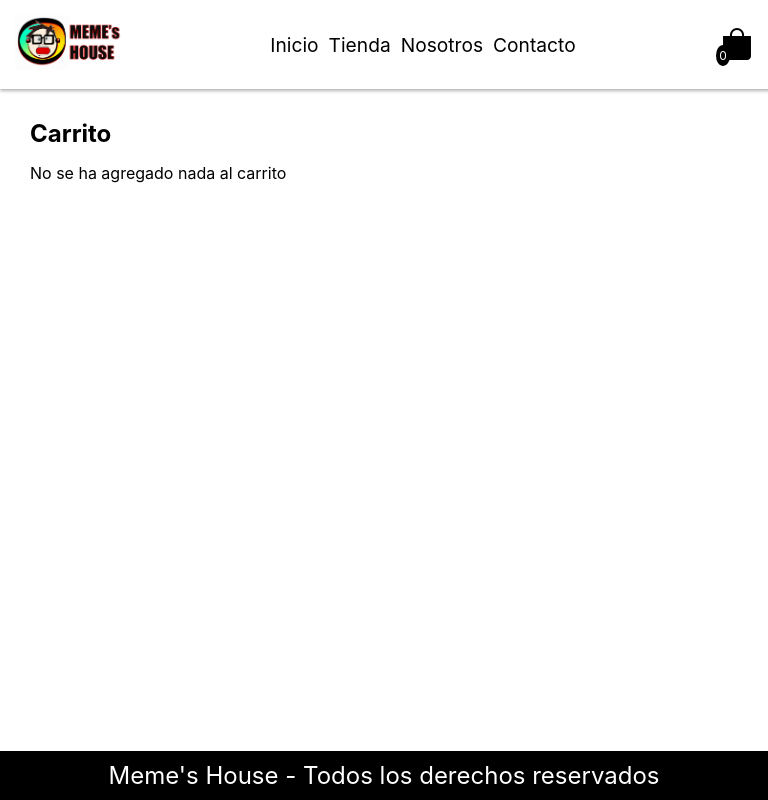
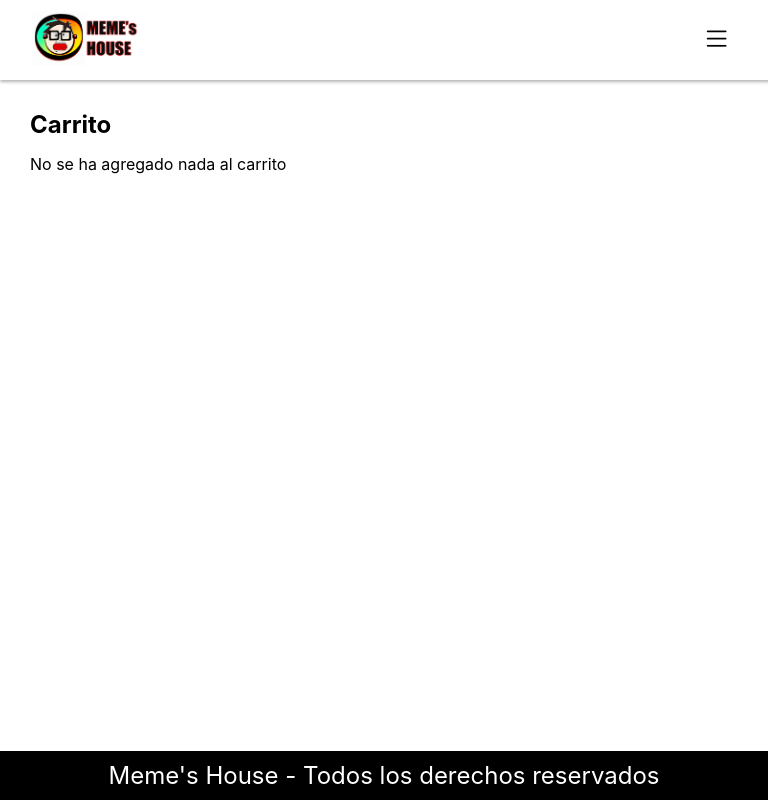
Before and after one commit to arangurendaniel/proyecto-nuevo-react, a React (Create React App) app: page /carrito in a window 768 px wide. Built offline with nearby package versions, Linux system fonts and the light colour scheme.

Commit message:
correctiones

```diff
--- a/src/App.js
+++ b/src/App.js
@@ -11,7 +11,14 @@ import { useState } from 'react';
 import { CartContext } from './Context/CartContext';
 import ShoppingCart from './Pages/ShoppingCart/ShoppingCart';
 
+
 function App() {
+
+  const [navMenu, setNav] = useState(false)
+
+  const toggleNavbar = () => {
+    setNav(!navMenu)
+};
 
   const [carrito, setCarrito] = useState([]);
 
@@ -32,7 +39,7 @@ function App() {
 
   return (
     <div className="App">
-      <CartContext.Provider value={ {carrito, setCarrito, contadorDeProductos, contador, vaciarCarrito, precioTotal}}>
+      <CartContext.Provider value={ {carrito, setCarrito, contadorDeProductos, contador, vaciarCarrito, precioTotal, navMenu, toggleNavbar}}>
         <BrowserRouter>
         <Navbar />
           <Routes>
@@ -48,7 +55,8 @@ function App() {
         </BrowserRouter>
       </CartContext.Provider>
     </div>
-  );
+
+  )
 }
 
 export default App;
--- a/src/Pages/ItemDetail/ItemDetail.css
+++ b/src/Pages/ItemDetail/ItemDetail.css
@@ -86,3 +86,19 @@
     background-color: white;
     color: black;
 }
+
+@media only screen and (max-width: 768px) {
+    .item-detail-container {
+        grid-template-columns: 1fr;
+    }
+}
+
+@media only screen and (min-width: 768px) and (max-width: 1100px ) {
+    .item-detail-img-container {
+        max-height: 400px;
+    }
+    .item-detail-img {
+        width: 100%;
+        height: 100%;
+    }
+}
--- a/src/Pages/ItemDetail/ItemDetail.js
+++ b/src/Pages/ItemDetail/ItemDetail.js
@@ -24,7 +24,7 @@ const ItemDetail = () => {
   const [cantidad, setCantidad] = useState(1);
 
   const handleSumar = () => {
-    setCantidad(cantidad + 1)
+    cantidad < articulo.stock && setCantidad(cantidad + 1);
   }
 
   const handleRestar = () => {
--- a/src/Pages/ItemListContainer/ItemListContainer.css
+++ b/src/Pages/ItemListContainer/ItemListContainer.css
@@ -1,7 +1,19 @@
 .item-list-container {
     padding: 50px 0 65px 0;
     display: grid;
-    grid-template-columns: repeat(3, 1fr);
+    grid-template-columns: 1fr;
     margin: auto;
     gap: 15px;
 }
+
+@media only screen and (min-width: 768px) {
+    .item-list-container {
+        grid-template-columns: 1fr 1fr;
+    }
+}
+
+@media only screen and (min-width: 1024px) {
+    .item-list-container {
+        grid-template-columns: 1fr 1fr 1fr;
+    }
+}
--- a/src/Pages/Nosotros/Nosotros.css
+++ b/src/Pages/Nosotros/Nosotros.css
@@ -1,5 +1,5 @@
 .pagina-nosotros {
-    padding-bottom: 60px;
+    padding-bottom: 6rem;
 }
 
 .titulo-nosotros {
@@ -9,5 +9,6 @@
 }
 
 .texto {
-    padding: 10px 0;
+    padding: 10px;
+    text-align: justify;
 }
--- a/src/Pages/ShoppingCart/ShoppingCart.css
+++ b/src/Pages/ShoppingCart/ShoppingCart.css
@@ -80,8 +80,8 @@ margin: 15px;
     box-shadow: 0 10px 20px rgba(0, 0, 0, 0.20);
     border-radius: 12px;
     margin: auto;
-    margin-bottom: 40px;
-    padding-bottom: 10px;
+    margin-bottom: 5rem;
+    padding-bottom: 1rem;
 }
 
 .formulario-pagos section {
@@ -135,3 +135,23 @@ section input {
     background-color: rgb(255, 255, 0);
     font-weight: bold;
 }
+
+@media only screen and (max-width: 768px) {
+    .contenedor-producto span {
+        font-size: 1rem;
+    }
+    .show {
+        display: none;
+    }
+    .total-pagar {
+        margin-bottom: 3rem;
+    }
+
+    .total-pagar p {
+        font-size: 1.5rem;
+    }
+    .vaciar-carrito {
+        font-size: 0.8rem;
+        padding: 0.5rem;
+    }
+}
--- a/src/Pages/ShoppingCart/ShoppingCart.js
+++ b/src/Pages/ShoppingCart/ShoppingCart.js
@@ -65,7 +65,7 @@ const ShoppingCart = () => {
       <div className={carrito.length > 0 ? 'contenedor-productos' : "undefined"}>
         {carrito.length > 0 && carrito.map((prod) => {
           return <div key={prod.id} className='contenedor-producto'>
-            <img className='mini-picture' src={prod.imagen} alt={prod.nombre} />
+            <img className='show mini-picture' src={prod.imagen} alt={prod.nombre} />
             <div className='producto-info'>
               <span>{prod.categoria}</span>
               <span>{prod.nombre}</span>
--- a/src/components/CartWidget/CartWidget.js
+++ b/src/components/CartWidget/CartWidget.js
@@ -7,11 +7,11 @@ import { CartContext } from '../../Context/CartContext';
 
 const CartWidget = () => {
 
-  const {contador} = useContext(CartContext);
+  const {contador, toggleNavbar} = useContext(CartContext);
 
   return (
       <div className='cart-widget-container' >
-        <Link className='ir-al-carrito' to={"/carrito"}>
+        <Link onClick={toggleNavbar} className='ir-al-carrito' to={"/carrito"}>
           <i className="icon-bag bi bi-bag-fill"></i>
         </Link>
           <div className='contador'>
--- a/src/components/Item/Item.css
+++ b/src/components/Item/Item.css
@@ -1,6 +1,7 @@
 .item-card {
     width: 300px;
     height: 450px;
+    margin: auto;
 }
 
 .item-card:hover {
@@ -53,3 +54,11 @@
     background-color: white;
     color: black;
 }
+
+@media only screen and (max-width: 768px) {
+    .item-card {
+        width: 450px;
+        height: 600px;
+
+    }
+}
--- a/src/components/Navbar/Navbar.css
+++ b/src/components/Navbar/Navbar.css
@@ -1,9 +1,9 @@
-.navbar {
-    width: 100%;
-    padding: 15px;
+header {
     display: flex;
+    align-items: center;
     justify-content: space-between;
-    align-items: center;
+    height: 80px;
+    padding: 0 2rem;
     box-shadow: 1px 1px 3px 1px rgba(128, 128, 128, 0.582);
 }
 
@@ -12,9 +12,16 @@
     height: 55px;
 }
 
+.navbar {
+    display: flex;
+    justify-content: space-between;
+    align-items: center;
+    flex: 0.8;
+}
+
 .menu {
     display: flex;
-    flex: .5;
+    flex: .8;
     justify-content: space-around;
     align-items: center;
     position: relative;
@@ -42,7 +49,7 @@
 .submenu {
     width: 100px;
     position: absolute;
-    top: 100%;
+    top: 90%;
     background-color: black;
     color: #fff;
     width: 100px;
@@ -82,3 +89,65 @@ ul li:hover ul {
 .submenu-link:hover a {
     color: black;
 }
+
+header .nav-btn {
+    padding: 5px;
+    cursor: pointer;
+    background-color: transparent;
+    border: none;
+    outline: none;
+    color: #000;
+    display: none;
+    font-size: 1.8rem;
+}
+
+@media only screen and (max-width: 1024px) {
+    header .nav-btn {
+        display: inline;
+    }
+
+    .navbar {
+        position: fixed;
+        top: -100vh;
+        left: 0;
+        height: 100%;
+        width: 100%;
+        display: flex;
+        flex-direction: column;
+        align-items: center;
+        justify-content: center;
+        background-color: #fff;
+        color: #000;
+        transition: 1s;
+    }
+
+    .menu {
+        display: flex;
+        flex-direction: column;
+        align-items: center;
+        justify-content: center;
+
+    }
+
+    .responsive_nav {
+        transform: translateY(100vh)
+    }
+
+    .navbar .nav-btn {
+        position: absolute;
+        top: 2rem;
+        right: 2rem;
+    }
+
+    .menu-two {
+        position: relative;
+        width: 100%;
+    }
+
+    .submenu {
+        position: absolute;
+        top: 0;
+        left: 5rem;
+    }
+
+}
--- a/src/components/Navbar/Navbar.js
+++ b/src/components/Navbar/Navbar.js
@@ -1,32 +1,51 @@
 import './Navbar.css';
-import CartWidget from '../CartWidget/CartWidget'
-import { Link } from 'react-router-dom';
+import React, { useContext} from 'react'
+import { Link } from 'react-router-dom'
+import CartWidget from '../CartWidget/CartWidget';
+import { CartContext } from '../../Context/CartContext';
 
 const Navbar = () => {
+
+    const {navMenu, toggleNavbar} = useContext(CartContext);
+
+    let toggleClass = navMenu ? 'responsive_nav' : '';
+
     return (
-    <div className='navbar'>
-      <Link to="/"><img className='logo' src={require("../../imagenes/logo-nuevo-dos.png")} alt="Logo de Meme's House" /></Link>
+    <header>
+        <Link to={"/"}>
+            <img className='logo' src={require("../../imagenes/logo-nuevo-dos.png")} alt="Logo" />
+        </Link>
+        <div className={`navbar ${toggleClass}`}>
             <ul className="menu">
-        <li className='menu-link'>
+                <li onClick={toggleNavbar} className='menu-link'>
                 <Link to="/">Inicio</Link>
                 </li>
-        <li className='menu-link menu-two'>
+                <li onClick={toggleNavbar} className='menu-link menu-two'>
                 <Link to="/tienda">Tienda</Link>
                 <ul className='submenu'>
-            <li className='submenu-link'><Link to={"/tienda/Tazas"}>Tazas</Link></li>
-            <li className='submenu-link'><Link to={"/tienda/Funkos"} >Funkos</Link></li>
-            <li className='submenu-link'><Link to={"/tienda/Vasos"}>Vasos</Link></li>
+                    <li onClick={toggleNavbar} className='submenu-link'><Link to={"/tienda/Tazas"}>Tazas</Link></li>
+                    <li onClick={toggleNavbar} className='submenu-link'><Link to={"/tienda/Funkos"} >Funkos</Link></li>
+                    <li onClick={toggleNavbar} className='submenu-link'><Link to={"/tienda/Vasos"}>Vasos</Link></li>
                 </ul>
                 </li>
-        <li className='menu-link'>
+                <li onClick={toggleNavbar} className='menu-link'>
                 <Link to="/nosotros">Nosotros</Link>
                 </li>
-        <li className='menu-link'>
+                <li onClick={toggleNavbar} className='menu-link'>
                 <Link to="/contacto">Contacto</Link>
                 </li>
+                <CartWidget />
             </ul>
-      <CartWidget />
+            <button
+            className='nav-btn nav-close-btn'
+            onClick={toggleNavbar}>
+                <i className='bi bi-x-lg'></i>
+            </button>
         </div>
+        <button className='nav-btn' onClick={toggleNavbar}>
+            <i className='bi bi-list'></i>
+        </button>
+    </header>
   )
 }
 
```
Also changed, not shown: src/Pages/ItemListContainer/ItemListContainer.js (+1 -20 lines). Lines whose indentation alone changed are shown as unchanged.
